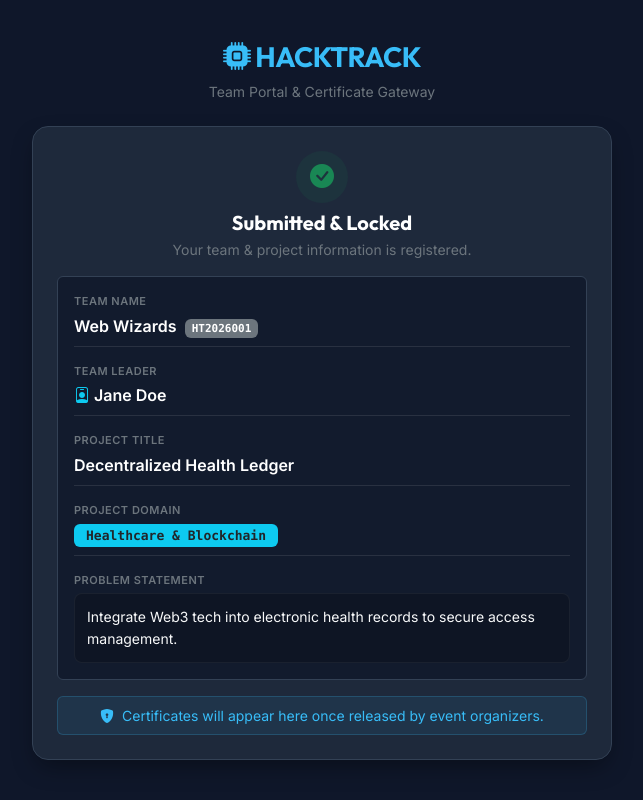
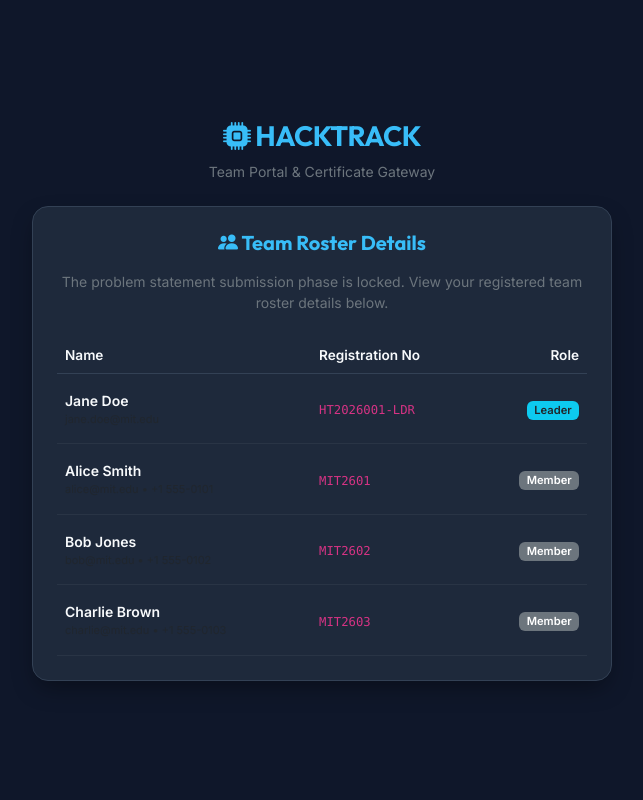
Before and after one commit to kandukurijagan642-blip/hackathon, a Flask app: a page that uses hacktrack/templates/leader/quick_edit.html in a window 1280 px wide. Shown: the whole page, without its empty margins (318-961 px from the left). Run offline with Flask 3, Linux system fonts and the light colour scheme.

Commit message:
Implement step-by-step QR portal visibility stages: show teammates before release, show team/leader/editable statement upon release, and show only certificates on certificate release

```diff
--- a/hacktrack/routes/leader.py
+++ b/hacktrack/routes/leader.py
@@ -209,6 +209,8 @@
 
     submission = ProblemSubmission.query.filter_by(team_id=team.team_id).first()
 
+    problem_released = SystemSetting.get_setting('problem_released', 'False') == 'True'
+
     # Check if certificates module is active (results published or enabled by admin)
     certificates_active = (
         FinalResult.query.count() > 0 or
@@ -327,8 +329,8 @@
                 flash('Team certificates generated successfully!', 'success')
             return redirect(url_for('leader.quick_edit', team_id=team.team_id))
 
-        if submission:
-            flash('Your project details have already been submitted and locked. Editing is no longer permitted.', 'danger')
+        if not problem_released:
+            flash('The problem statement submission phase is not active yet.', 'danger')
             return redirect(url_for('leader.quick_edit', team_id=team.team_id))
 
         project_title = request.form.get('project_title', '').strip()
@@ -345,19 +347,25 @@
                 certs_generated=False,
                 leader_cert=None,
                 certs_by_member={},
-                released=False
+                released=False,
+                problem_released=problem_released
             )
 
-        # Create submission details (One-time submit lock)
-        submission = ProblemSubmission(
-            team_id=team.team_id,
-            project_title=project_title,
-            problem_statement=problem_statement,
-            domain=domain,
-            abstract='Abstract Details (Pending)',
-            technology_stack='Tech Stack (Pending)'
-        )
-        db.session.add(submission)
+        # Create or update submission details
+        if submission:
+            submission.project_title = project_title
+            submission.problem_statement = problem_statement
+            submission.domain = domain
+        else:
+            submission = ProblemSubmission(
+                team_id=team.team_id,
+                project_title=project_title,
+                problem_statement=problem_statement,
+                domain=domain,
+                abstract='Abstract Details (Pending)',
+                technology_stack='Tech Stack (Pending)'
+            )
+            db.session.add(submission)
         db.session.commit()
 
         try:
@@ -365,7 +373,7 @@
                 user_id=None,
                 action="Quick Edit Team",
                 ip_address=request.remote_addr,
-                details=f"Anonymous update of team {team_id} details via QR shortcut."
+                details=f"Anonymous update of team {team.team_id} details via QR shortcut."
             )
             db.session.add(log)
             db.session.commit()
@@ -389,7 +397,8 @@
         certs_generated=len(certs) > 0,
         leader_cert=leader_cert,
         certs_by_member=certs_by_member,
-        released=released
+        released=released,
+        problem_released=problem_released
     )
 
 
--- a/hacktrack/templates/leader/quick_edit.html
+++ b/hacktrack/templates/leader/quick_edit.html
@@ -147,7 +147,7 @@
 
     {% if certificates_active and released %}
     <!-- ================================================================
-         CASE 1: Certificates Released
+         CASE 1: Certificates Released -> Only certificates are visible
          ================================================================ -->
     <div class="card p-3 p-sm-4 text-center">
         <div class="mb-3 text-success">
@@ -221,111 +221,105 @@
         {% endif %}
     </div>
 
-    {% elif submission %}
+    {% else %}
         <!-- ================================================================
-         CASE 2: Submission locked — show summary card
+             CERTIFICATES NOT YET RELEASED
              ================================================================ -->
+        {% if not problem_released %}
+            <!-- CASE 2A: Problem Statement phase not released yet -> SHOW TEAMMATES DETAILS -->
             <div class="card p-3 p-sm-4">
-        <div class="text-center mb-3">
-            <div class="d-inline-flex align-items-center justify-content-center bg-success bg-opacity-10 text-success rounded-circle mb-2"
-                 style="width:52px; height:52px; font-size:1.5rem;">
-                <i class="bi bi-check-circle-fill"></i>
-            </div>
-            <h5 class="mb-1 text-white fw-bold">Submitted &amp; Locked</h5>
-            <p class="text-secondary small mb-0">Your team &amp; project information is registered.</p>
-        </div>
+                <h5 class="mb-3 text-center fw-bold" style="color:var(--accent-primary);">
+                    <i class="bi bi-people-fill"></i> Team Roster Details
+                </h5>
+                <p class="text-secondary small text-center mb-4">
+                    The problem statement submission phase is locked. View your registered team roster details below.
+                </p>
 
-        <div class="p-3 mb-3 rounded" style="background-color:#121b2d; border:1px solid var(--card-border);">
-            <div class="mb-3 pb-2 border-bottom border-secondary border-opacity-25">
-                <div class="text-secondary" style="font-size:11px; font-weight:600; text-transform:uppercase; letter-spacing:.5px;">Team Name</div>
-                <div class="text-white fw-bold mt-1" style="font-size:16px;">
-                    {{ team.team_name }}
-                    <span class="badge bg-secondary font-monospace ms-1" style="font-size:11px;">{{ team.team_id }}</span>
+                <div class="table-responsive text-start">
+                    <table class="table table-hover align-middle mb-0" style="--bs-table-bg: transparent; --bs-table-color: var(--text-primary);">
+                        <thead>
+                            <tr class="text-secondary" style="font-size: 0.85rem; border-bottom: 1px solid var(--card-border);">
+                                <th class="py-2">Name</th>
+                                <th class="py-2">Registration No</th>
+                                <th class="py-2 text-end">Role</th>
+                            </tr>
+                        </thead>
+                        <tbody class="small">
+                            <!-- Leader Row -->
+                            <tr style="border-bottom: 1px solid rgba(255,255,255,0.05);">
+                                <td class="py-3">
+                                    <div class="fw-bold">{{ team.leader.name if team.leader else 'Team Leader' }}</div>
+                                    <div class="text-muted" style="font-size: 11px;">{{ team.leader.email if team.leader else '' }}</div>
+                                </td>
+                                <td class="py-3"><code>{{ team.team_id }}-LDR</code></td>
+                                <td class="py-3 text-end"><span class="badge bg-info text-dark" style="font-size: 0.7rem;">Leader</span></td>
+                            </tr>
+                            <!-- Members Rows -->
+                            {% for member in team.members %}
+                                <tr style="border-bottom: 1px solid rgba(255,255,255,0.05);">
+                                    <td class="py-3">
+                                        <div class="fw-bold">{{ member.student_name }}</div>
+                                        <div class="text-muted" style="font-size: 11px;">{{ member.email }} &bull; {{ member.phone }}</div>
+                                    </td>
+                                    <td class="py-3"><code>{{ member.registration_number }}</code></td>
+                                    <td class="py-3 text-end"><span class="badge bg-secondary" style="font-size: 0.7rem;">Member</span></td>
+                                </tr>
+                            {% endfor %}
+                        </tbody>
+                    </table>
                 </div>
             </div>
+        {% else %}
+            <!-- CASE 2B: Problem Statement IS released -> HIDE TEAMMATES, SHOW TEAM NAME & LEADER, ALLOW EDITING PROBLEM STATEMENT -->
+            <div class="card p-3 p-sm-4">
+                <h5 class="mb-4 text-center fw-bold" style="color:var(--accent-primary);">
+                    <i class="bi bi-pencil-square"></i> Project &amp; Problem Statement
+                </h5>
 
-            <div class="mb-3 pb-2 border-bottom border-secondary border-opacity-25">
-                <div class="text-secondary" style="font-size:11px; font-weight:600; text-transform:uppercase; letter-spacing:.5px;">Team Leader</div>
-                <div class="text-white fw-semibold mt-1">
-                    <i class="bi bi-person-badge me-1 text-info"></i>{{ team.leader.name if team.leader else 'N/A' }}
+                <div class="p-3 mb-4 rounded" style="background-color:#121b2d; border:1px solid var(--card-border);">
+                    <div class="row g-2">
+                        <div class="col-6">
+                            <small class="text-secondary d-block" style="font-size:11px; font-weight:600; text-transform:uppercase;">Team Name</small>
+                            <strong class="text-white">{{ team.team_name }}</strong>
+                        </div>
+                        <div class="col-6">
+                            <small class="text-secondary d-block" style="font-size:11px; font-weight:600; text-transform:uppercase;">Team Leader</small>
+                            <strong class="text-white">{{ team.leader.name if team.leader else 'N/A' }}</strong>
                         </div>
                     </div>
-
-            <div class="mb-3 pb-2 border-bottom border-secondary border-opacity-25">
-                <div class="text-secondary" style="font-size:11px; font-weight:600; text-transform:uppercase; letter-spacing:.5px;">Project Title</div>
-                <div class="text-white fw-semibold mt-1">{{ submission.project_title }}</div>
                 </div>
-
-            <div class="mb-3 pb-2 border-bottom border-secondary border-opacity-25">
-                <div class="text-secondary" style="font-size:11px; font-weight:600; text-transform:uppercase; letter-spacing:.5px;">Project Domain</div>
-                <div class="mt-1">
-                    <span class="badge bg-info text-dark font-monospace" style="font-size:13px; padding:5px 12px;">{{ submission.domain }}</span>
-                </div>
-            </div>
-
-            <div>
-                <div class="text-secondary" style="font-size:11px; font-weight:600; text-transform:uppercase; letter-spacing:.5px;">Problem Statement</div>
-                <p class="text-light small mb-0 mt-1"
-                   style="white-space:pre-wrap; line-height:1.6; background:rgba(0,0,0,0.2); padding:12px; border-radius:8px; border:1px solid rgba(255,255,255,0.05);">{{ submission.problem_statement }}</p>
-            </div>
-        </div>
-
-        <div class="alert py-2 px-3 small text-center mb-0"
-             style="background-color:rgba(56,189,248,0.08); border-color:rgba(56,189,248,0.2); color:var(--accent-primary);">
-            <i class="bi bi-shield-lock-fill me-1"></i>
-            Certificates will appear here once released by event organizers.
-        </div>
-    </div>
-
-    {% else %}
-    <!-- ================================================================
-         CASE 3: First time scan — public form
-         ================================================================ -->
-    <div class="card p-3 p-sm-4">
-        <h5 class="mb-4 text-center fw-bold" style="color:var(--accent-primary);">
-            <i class="bi bi-pencil-square"></i> Enter Team &amp; Project Details
-        </h5>
 
                 <form action="{{ url_for('leader.quick_edit', team_id=team.team_id) }}" method="POST">
                     <div class="row g-3">
                         <div class="col-12">
-                    <label for="team_name" class="form-label"><i class="bi bi-lock-fill text-warning me-1"></i> Team Name <span class="text-muted">(Locked)</span></label>
-                    <input type="text" class="form-control" id="team_name" name="team_name"
-                           value="{{ team.team_name }}" readonly>
-                </div>
-
-                <div class="col-12">
-                    <label for="leader_name" class="form-label"><i class="bi bi-lock-fill text-warning me-1"></i> Team Leader <span class="text-muted">(Locked)</span></label>
-                    <input type="text" class="form-control" id="leader_name" name="leader_name"
-                           value="{{ team.leader.name if team.leader else 'N/A' }}" readonly>
-                </div>
-
-                <div class="col-12">
                             <label for="project_title" class="form-label">Project Title *</label>
                             <input type="text" class="form-control" id="project_title" name="project_title"
+                                   value="{{ submission.project_title if submission else '' }}"
                                    required placeholder="Enter your project title">
                         </div>
 
                         <div class="col-12">
                             <label for="domain" class="form-label">Project Domain *</label>
                             <input type="text" class="form-control" id="domain" name="domain"
+                                   value="{{ submission.domain if submission else '' }}"
                                    required placeholder="e.g. Fintech, Healthcare, AI">
                         </div>
 
                         <div class="col-12">
                             <label for="problem_statement" class="form-label">Problem Statement *</label>
                             <textarea class="form-control" id="problem_statement" name="problem_statement"
-                              rows="4" required placeholder="Outline the problem you are solving"></textarea>
+                                      rows="4" required placeholder="Outline the problem you are solving">{{ submission.problem_statement if submission else '' }}</textarea>
                         </div>
 
                         <div class="col-12 mt-2">
                             <button type="submit" class="btn btn-submit">
-                        <i class="bi bi-cloud-upload-fill me-1"></i> Save &amp; Lock Details
+                                <i class="bi bi-cloud-upload-fill me-1"></i> Save &amp; Lock Project Details
                             </button>
                         </div>
                     </div>
                 </form>
             </div>
+        {% endif %}
     {% endif %}
 </div>
 
@@ -344,7 +338,6 @@
         }, 2000);
     }).catch(function(err) {
         console.error('Copy failed:', err);
-        // Fallback: prompt
         prompt('Copy this link:', text);
     });
 }
```
Lines whose indentation alone changed are shown as unchanged.
